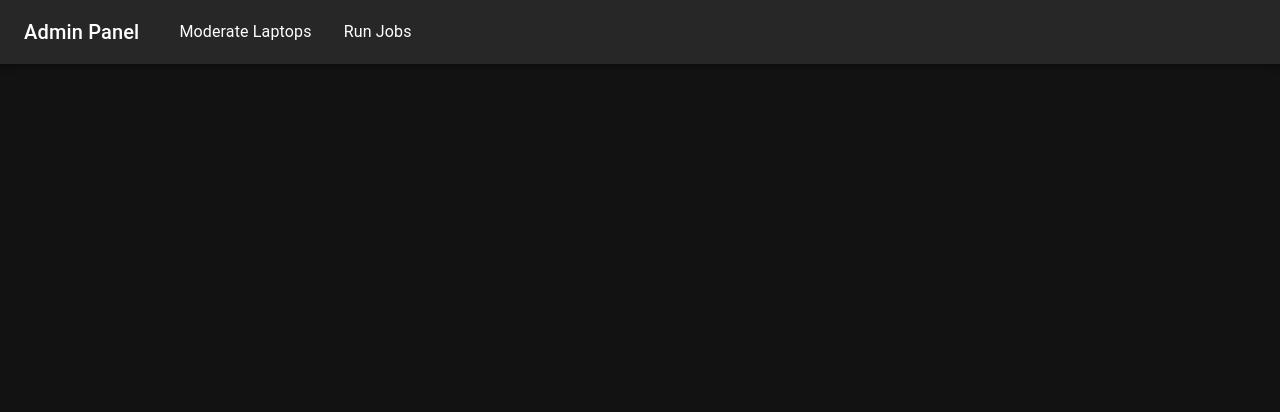
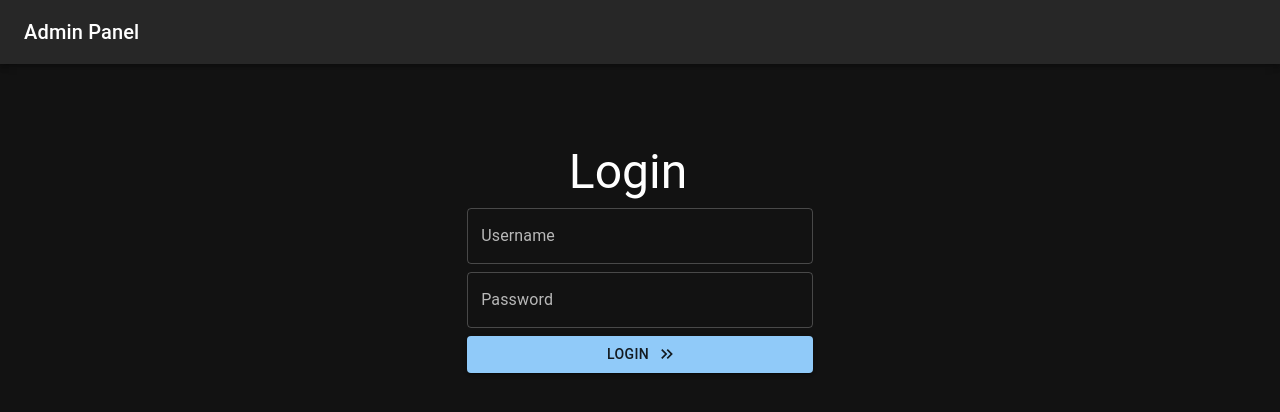
Before and after one commit to ZPI-Recommendation-System/Recommendation-System-Admin, a React (Create React App) app: page / in a window 1280 px wide. Shown: the top 412 px of the page. Built offline with nearby package versions, Linux system fonts and the light colour scheme; no server answers.

Commit message:
Refactoring

```diff
--- a/src/App.js
+++ b/src/App.js
@@ -39,13 +39,13 @@ function App() {
           </Typography>
           <Stack direction={{ xs: 'column', sm: 'row' }} sx={{ flexGrow: 1 }}>
 
-          <MenuItem  component={Link} to="/admin/moderate">
+            {token && <MenuItem  component={Link} to="/admin/moderate">
 
                   <Typography  textAlign="center">Moderate Laptops</Typography>
-          </MenuItem>
-          <MenuItem component={Link} to="/admin/jobs">
+          </MenuItem>}
+            {token && <MenuItem component={Link} to="/admin/jobs">
                   <Typography  textAlign="center">Run Jobs</Typography>
-          </MenuItem>
+          </MenuItem>}
           </Stack>
           {token && <MenuItem>
             <Typography textAlign="center" onClick={()=>setToken(null)}>Log Out</Typography>
@@ -54,6 +54,7 @@ function App() {
       </AppBar>
       <Container>
         <Routes>
+          <Route path={"/"} element={ <Login token={token} setToken={setToken} />} />
           <Route path={"/admin"} element={ <Login token={token} setToken={setToken} />} />
           <Route path={"/admin/jobs"} element={ <Jobs token={token} />} />
           <Route path={"/admin/moderate"} element={ <Moderate token={token} />} />
```
